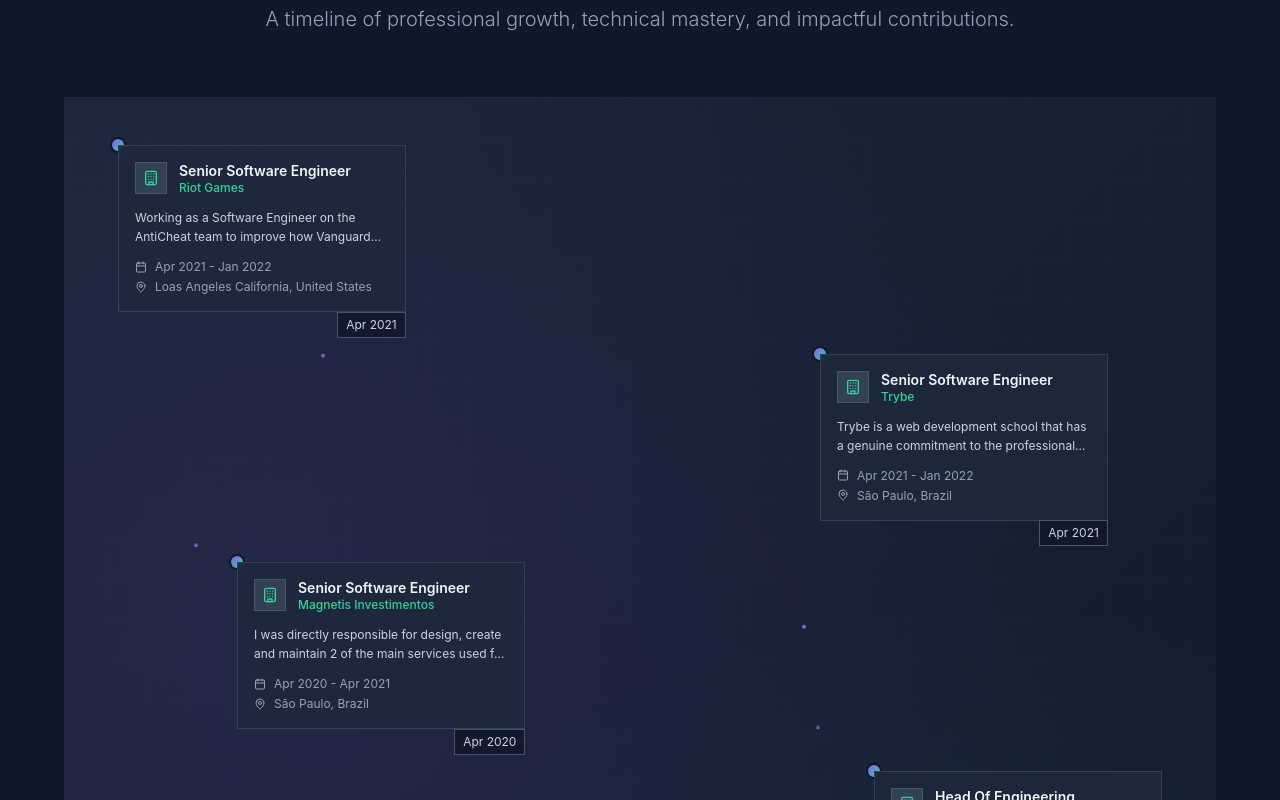
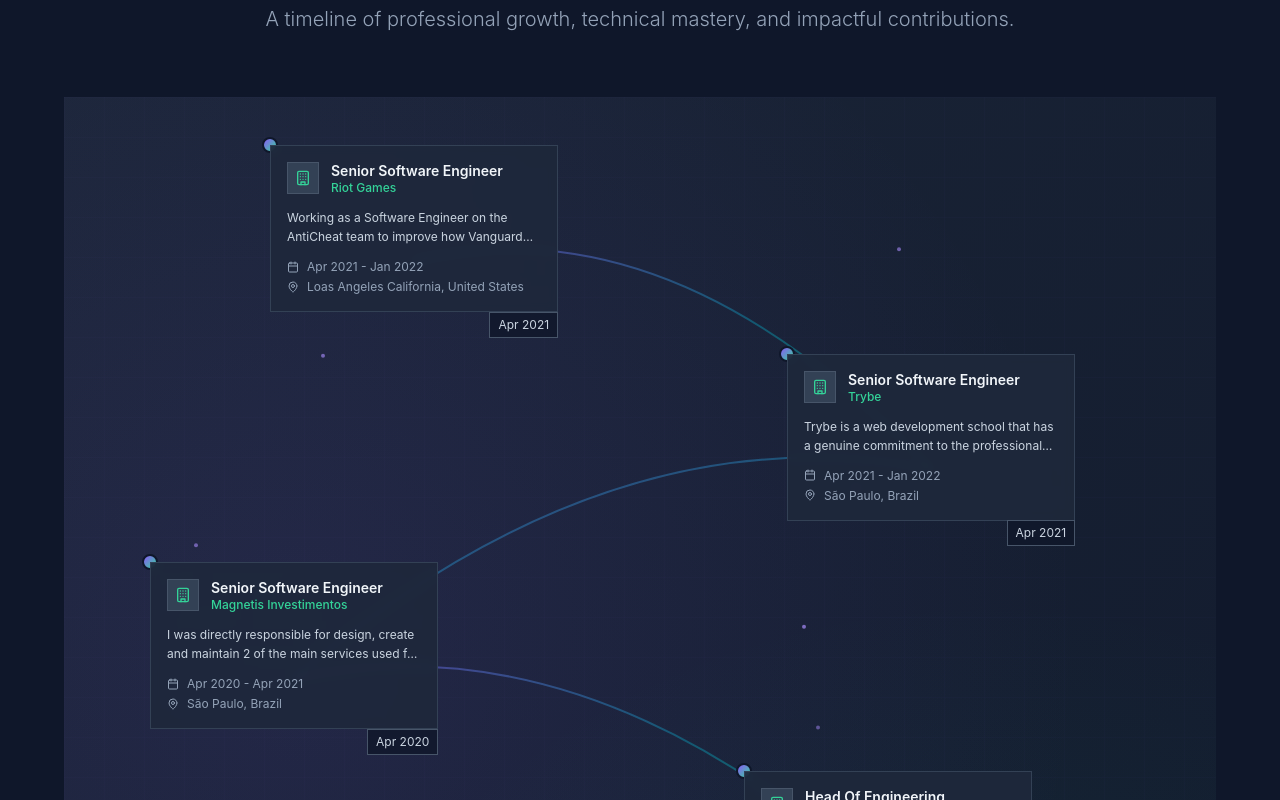
Before and after one commit to tony-matheus/Framtiz, a Next.js app: page / in a window 1280 px wide. Shown: the part 1820-2620 px from the top of the page. Built offline with nearby package versions, Linux system fonts and the light colour scheme; no server answers; the database is empty.

Commit message:
Fix timeline svgs

```diff
--- a/components/home/experience-timeline/index.tsx
+++ b/components/home/experience-timeline/index.tsx
@@ -125,7 +125,7 @@
   const cardRefs = useRef<(HTMLDivElement | null)[]>([]);
   const { ref, shouldAnimate } = useOneTimeAnimation(0.1);
   const containerRef = useRef<HTMLDivElement>(null);
-  const [containerDimensions] = useState({
+  const [containerDimensions, setContainerDimensions] = useState({
     width: 0,
     height: 0,
   });
@@ -137,13 +137,31 @@
   });
 
   const cardPositions = useMemo(() => {
+    const used: { left: number[]; right: number[] } = { left: [], right: [] };
+
+    const getOffset = (side: 'left' | 'right') => {
+      let offset = Math.floor(Math.random() * 15 + 5); // 5% - 20%
+      let attempts = 0;
+
+      while (
+        used[side].some((o) => Math.abs(o - offset) < 10) &&
+        attempts < 20
+      ) {
+        offset = Math.floor(Math.random() * 15 + 5);
+        attempts += 1;
+      }
+
+      used[side].push(offset);
+      return `${offset}%`;
+    };
+
     return experiences.map((_, index) => {
-      const isEven = index % 2 === 0;
-      const offset = `${Math.floor(Math.random() * 15 + 1)}%`;
+      const isLeft = index % 2 === 0;
+      const offset = getOffset(isLeft ? 'left' : 'right');
 
       return {
-        left: isEven ? offset : undefined,
-        right: !isEven ? offset : undefined,
+        left: isLeft ? offset : undefined,
+        right: !isLeft ? offset : undefined,
       };
     });
   }, []);
@@ -153,6 +171,9 @@
 
   useEffect(() => {
     const updatePositions = () => {
+      if (!containerRef.current) return;
+      const containerRect = containerRef.current.getBoundingClientRect();
+
       const coords = cardRefs.current.map((ref) => {
         console.log({ ref });
         if (!ref) return { x: 0, y: 0 };
@@ -165,6 +186,10 @@
         };
       });
       setCardCoords(coords);
+      setContainerDimensions({
+        width: containerRect.width,
+        height: containerRect.height,
+      });
     };
 
     updatePositions();
```
